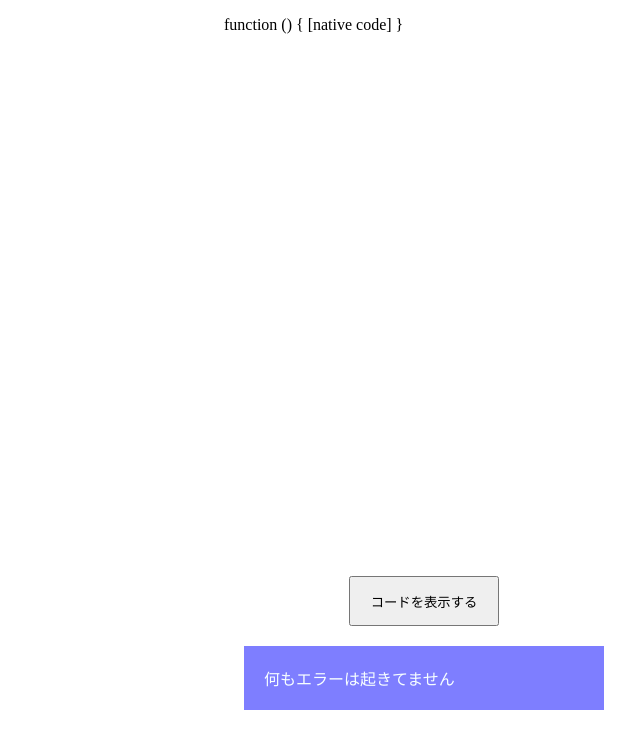
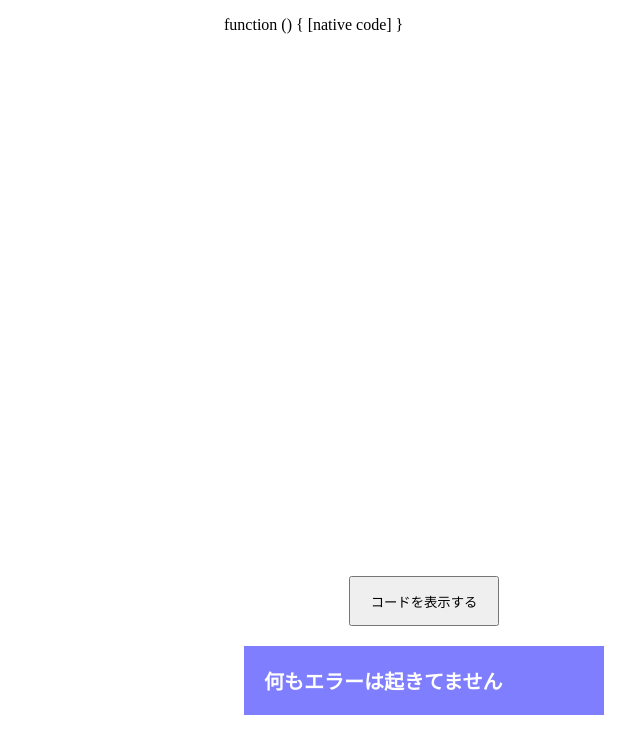
Before and after one commit to ut-code/blosite, a website built with webpack: page Blockly/src/index.html in a window 1280 px wide. Shown: the whole page, without its empty margins (640-1280 px from the left). Built offline with nearby package versions, Linux system fonts and the light colour scheme; what blockly would draw is missing.

Commit message:
細かい見た目の変更

```diff
--- a/Blockly/src/index.css
+++ b/Blockly/src/index.css
@@ -85,8 +85,10 @@ code {
   background-color: blue;
   opacity:  50%;
   padding: 20px;
-  color: azure;
+  color: white;
   margin: 20px;
+  font-weight: 900;
+  font-size: 20px;
 }
 .errorOccured {
   display: block;
@@ -96,4 +98,6 @@ code {
   opacity: 80%;
   color: white;
   margin: 20px;
+  font-weight: 1000;
+  font-size: 20px;
 }
```
